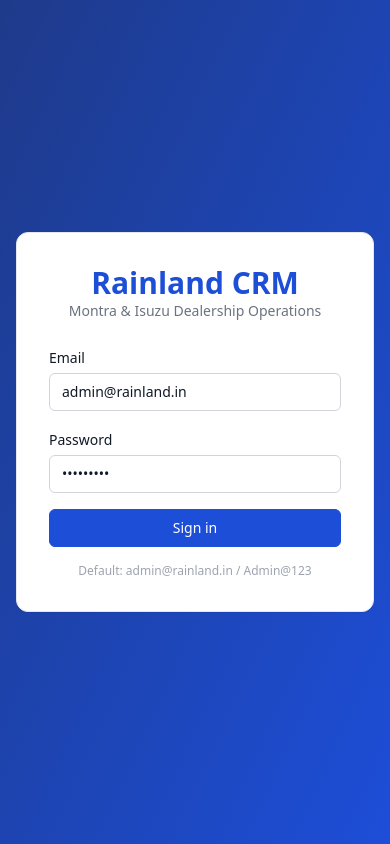
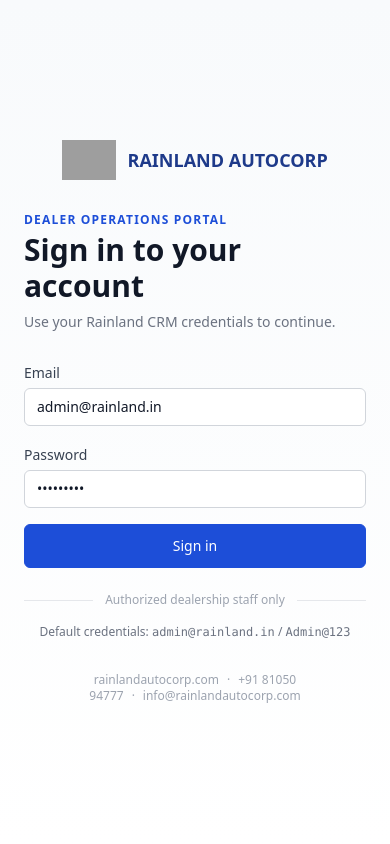
Before and after one commit to balatechn/crm-rainland, a Next.js app in the folder apps/web/: page /login in a window 390 px wide. Built offline with nearby package versions, Linux system fonts and the light colour scheme; no server answers; grey boxes are pictures that could not be loaded.

Commit message:
web: branded login page (Rainland logo+content) + topbar navigation

```diff
--- a/apps/web/src/app/(app)/layout.tsx
+++ b/apps/web/src/app/(app)/layout.tsx
@@ -1,18 +1,20 @@
 'use client';
 import Link from 'next/link';
 import { usePathname, useRouter } from 'next/navigation';
-import { useEffect, useState } from 'react';
+import { useEffect, useRef, useState } from 'react';
 import {
   LayoutDashboard, Users, Phone, FileText, Car, Building2,
   CalendarCheck, ClipboardList, Truck, MessageCircle, BarChart3,
-  LogOut, Menu, X, Tag, ShieldCheck, History,
+  LogOut, Menu, X, Tag, ShieldCheck, History, ChevronDown,
 } from 'lucide-react';
 import { getToken, getUser, setToken, setUser } from '@/lib/api';
 import { cn } from '@/lib/utils';
 
 type NavItem = { href: string; label: string; icon: any; roles?: string[] };
 
-const NAV: NavItem[] = [
+const LOGO = 'https://rainlandautocorp.com/logo.png';
+
+const PRIMARY: NavItem[] = [
   { href: '/dashboard',    label: 'Dashboard',     icon: LayoutDashboard },
   { href: '/leads',        label: 'Leads',         icon: Users },
   { href: '/pipeline',     label: 'Pipeline',      icon: ClipboardList },
@@ -22,40 +24,165 @@
   { href: '/deliveries',   label: 'Deliveries',    icon: Truck },
   { href: '/whatsapp',     label: 'WhatsApp',      icon: MessageCircle },
   { href: '/reports',      label: 'Reports',       icon: BarChart3 },
-  { href: '/masters/branches', label: 'Branches',  icon: Building2, roles: ['ADMIN','CRM_MANAGER','SALES_HEAD'] },
-  { href: '/masters/vehicles', label: 'Vehicles',  icon: Car,       roles: ['ADMIN','CRM_MANAGER','SALES_HEAD'] },
-  { href: '/masters/sources',  label: 'Lead Sources', icon: Phone,  roles: ['ADMIN','CRM_MANAGER','SALES_HEAD'] },
-  { href: '/users',        label: 'Users',         icon: ShieldCheck, roles: ['ADMIN','CRM_MANAGER'] },
-  { href: '/audit',        label: 'Audit Logs',    icon: History,     roles: ['ADMIN','CRM_MANAGER'] },
+];
+
+const MASTERS: NavItem[] = [
+  { href: '/masters/branches', label: 'Branches',     icon: Building2,  roles: ['ADMIN','CRM_MANAGER','SALES_HEAD'] },
+  { href: '/masters/vehicles', label: 'Vehicles',     icon: Car,        roles: ['ADMIN','CRM_MANAGER','SALES_HEAD'] },
+  { href: '/masters/sources',  label: 'Lead Sources', icon: Phone,      roles: ['ADMIN','CRM_MANAGER','SALES_HEAD'] },
+  { href: '/users',            label: 'Users',        icon: ShieldCheck,roles: ['ADMIN','CRM_MANAGER'] },
+  { href: '/audit',            label: 'Audit Logs',   icon: History,    roles: ['ADMIN','CRM_MANAGER'] },
 ];
 
 export default function AppLayout({ children }: { children: React.ReactNode }) {
   const router = useRouter();
   const pathname = usePathname();
   const [user, setU] = useState<any>(null);
-  const [open, setOpen] = useState(false);
+  const [mobileOpen, setMobileOpen] = useState(false);
+  const [mastersOpen, setMastersOpen] = useState(false);
+  const [profileOpen, setProfileOpen] = useState(false);
+  const mastersRef = useRef<HTMLDivElement>(null);
+  const profileRef = useRef<HTMLDivElement>(null);
 
   useEffect(() => {
     if (!getToken()) { router.replace('/login'); return; }
     setU(getUser());
   }, [router]);
 
+  // close dropdowns on outside click
+  useEffect(() => {
+    function onDoc(e: MouseEvent) {
+      if (mastersRef.current && !mastersRef.current.contains(e.target as Node)) setMastersOpen(false);
+      if (profileRef.current && !profileRef.current.contains(e.target as Node)) setProfileOpen(false);
+    }
+    document.addEventListener('mousedown', onDoc);
+    return () => document.removeEventListener('mousedown', onDoc);
+  }, []);
+
+  // close mobile drawer on navigation
+  useEffect(() => { setMobileOpen(false); }, [pathname]);
+
   function logout() {
     setToken(null); setUser(null); router.replace('/login');
   }
 
-  const items = NAV.filter(n => !n.roles || (user && n.roles.includes(user.role)));
+  const primary = PRIMARY.filter(n => !n.roles || (user && n.roles.includes(user.role)));
+  const masters = MASTERS.filter(n => !n.roles || (user && n.roles.includes(user.role)));
 
   return (
-    <div className="min-h-screen flex">
-      {/* Sidebar - desktop */}
-      <aside className="hidden md:flex md:w-60 flex-col bg-white border-r border-gray-200">
-        <div className="p-4 border-b">
-          <div className="text-lg font-bold text-brand">Rainland CRM</div>
-          <div className="text-xs text-gray-500">Montra · Isuzu</div>
+    <div className="min-h-screen flex flex-col bg-gray-50">
+      {/* Top bar */}
+      <header className="sticky top-0 z-30 bg-white border-b border-gray-200">
+        <div className="max-w-screen-2xl mx-auto px-3 lg:px-6 h-14 flex items-center gap-4">
+          {/* Logo + brand */}
+          <Link href="/dashboard" className="flex items-center gap-2 shrink-0">
+            {/* eslint-disable-next-line @next/next/no-img-element */}
+            <img src={LOGO} alt="Rainland Autocorp" className="h-8 w-auto" />
+            <div className="hidden sm:block leading-tight">
+              <div className="text-sm font-bold text-brand-dark tracking-wide">RAINLAND</div>
+              <div className="text-[10px] text-gray-500 -mt-0.5">CRM · Montra · Isuzu</div>
             </div>
-        <nav className="flex-1 p-2 overflow-y-auto">
-          {items.map(item => {
+          </Link>
+
+          {/* Desktop nav */}
+          <nav className="hidden lg:flex items-center gap-0.5 ml-2 flex-1 overflow-x-auto">
+            {primary.map(item => {
+              const Icon = item.icon;
+              const active = pathname?.startsWith(item.href);
+              return (
+                <Link key={item.href} href={item.href}
+                  className={cn('flex items-center gap-1.5 px-3 py-2 rounded-md text-sm font-medium whitespace-nowrap',
+                    active ? 'bg-brand text-white' : 'text-gray-700 hover:bg-gray-100')}>
+                  <Icon size={15} />
+                  <span>{item.label}</span>
+                </Link>
+              );
+            })}
+
+            {masters.length > 0 && (
+              <div className="relative" ref={mastersRef}>
+                <button
+                  onClick={() => setMastersOpen(v => !v)}
+                  className={cn('flex items-center gap-1 px-3 py-2 rounded-md text-sm font-medium whitespace-nowrap',
+                    masters.some(m => pathname?.startsWith(m.href))
+                      ? 'bg-brand text-white'
+                      : 'text-gray-700 hover:bg-gray-100')}>
+                  Admin <ChevronDown size={14} className={cn('transition-transform', mastersOpen && 'rotate-180')} />
+                </button>
+                {mastersOpen && (
+                  <div className="absolute right-0 mt-1 w-56 bg-white border border-gray-200 rounded-lg shadow-lg py-1 z-40">
+                    {masters.map(item => {
+                      const Icon = item.icon;
+                      const active = pathname?.startsWith(item.href);
+                      return (
+                        <Link key={item.href} href={item.href}
+                          onClick={() => setMastersOpen(false)}
+                          className={cn('flex items-center gap-2 px-3 py-2 text-sm',
+                            active ? 'bg-brand/10 text-brand' : 'text-gray-700 hover:bg-gray-50')}>
+                          <Icon size={15} /> {item.label}
+                        </Link>
+                      );
+                    })}
+                  </div>
+                )}
+              </div>
+            )}
+          </nav>
+
+          <div className="flex-1 lg:hidden" />
+
+          {/* Profile */}
+          <div className="relative" ref={profileRef}>
+            <button
+              onClick={() => setProfileOpen(v => !v)}
+              className="flex items-center gap-2 px-2 py-1.5 rounded-md hover:bg-gray-100">
+              <div className="h-8 w-8 rounded-full bg-brand text-white flex items-center justify-center text-sm font-semibold">
+                {(user?.name || '?').slice(0,1).toUpperCase()}
+              </div>
+              <div className="hidden md:block text-left leading-tight">
+                <div className="text-sm font-medium text-gray-800">{user?.name || '...'}</div>
+                <div className="text-[11px] text-gray-500">{user?.role}{user?.branch ? ' · '+user.branch : ''}</div>
+              </div>
+              <ChevronDown size={14} className="hidden md:block text-gray-400" />
+            </button>
+            {profileOpen && (
+              <div className="absolute right-0 mt-1 w-56 bg-white border border-gray-200 rounded-lg shadow-lg py-1 z-40">
+                <div className="px-3 py-2 border-b">
+                  <div className="text-sm font-medium">{user?.name}</div>
+                  <div className="text-xs text-gray-500">{user?.email}</div>
+                </div>
+                <button onClick={logout}
+                  className="w-full text-left flex items-center gap-2 px-3 py-2 text-sm text-red-600 hover:bg-red-50">
+                  <LogOut size={15}/> Logout
+                </button>
+              </div>
+            )}
+          </div>
+
+          {/* Mobile menu button */}
+          <button
+            onClick={() => setMobileOpen(true)}
+            className="lg:hidden p-2 rounded-md hover:bg-gray-100"
+            aria-label="Open menu">
+            <Menu size={20}/>
+          </button>
+        </div>
+      </header>
+
+      {/* Mobile drawer */}
+      {mobileOpen && (
+        <div className="lg:hidden fixed inset-0 z-40 bg-black/40" onClick={() => setMobileOpen(false)}>
+          <div className="absolute right-0 top-0 bottom-0 w-72 bg-white p-3 flex flex-col" onClick={e=>e.stopPropagation()}>
+            <div className="flex items-center justify-between mb-3 pb-2 border-b">
+              <div className="flex items-center gap-2">
+                {/* eslint-disable-next-line @next/next/no-img-element */}
+                <img src={LOGO} alt="Rainland" className="h-7" />
+                <span className="font-bold text-brand-dark">RAINLAND</span>
+              </div>
+              <button onClick={() => setMobileOpen(false)} className="p-1 rounded hover:bg-gray-100"><X size={18}/></button>
+            </div>
+            <nav className="flex-1 overflow-y-auto">
+              {primary.map(item => {
                 const Icon = item.icon;
                 const active = pathname?.startsWith(item.href);
                 return (
@@ -66,48 +193,30 @@
                   </Link>
                 );
               })}
-        </nav>
-        <div className="p-3 border-t">
-          <div className="text-sm font-medium">{user?.name}</div>
-          <div className="text-xs text-gray-500">{user?.role} {user?.branch ? '· '+user.branch : ''}</div>
-          <button onClick={logout} className="btn btn-outline w-full mt-2"><LogOut size={14}/> Logout</button>
-        </div>
-      </aside>
-
-      {/* Mobile header */}
-      <div className="md:hidden fixed top-0 inset-x-0 z-30 bg-white border-b flex items-center justify-between px-3 py-2">
-        <div className="text-base font-bold text-brand">Rainland CRM</div>
-        <button onClick={() => setOpen(true)} className="p-2 rounded hover:bg-gray-100"><Menu size={20}/></button>
-      </div>
-
-      {/* Mobile drawer */}
-      {open && (
-        <div className="md:hidden fixed inset-0 z-40 bg-black/40" onClick={() => setOpen(false)}>
-          <div className="absolute left-0 top-0 bottom-0 w-72 bg-white p-3 flex flex-col" onClick={e=>e.stopPropagation()}>
-            <div className="flex items-center justify-between mb-2">
-              <div className="text-base font-bold text-brand">Rainland CRM</div>
-              <button onClick={() => setOpen(false)} className="p-1 rounded hover:bg-gray-100"><X size={18}/></button>
-            </div>
-            <nav className="flex-1 overflow-y-auto">
-              {items.map(item => {
+              {masters.length > 0 && (
+                <>
+                  <div className="px-3 pt-3 pb-1 text-[11px] uppercase tracking-wider text-gray-400">Admin</div>
+                  {masters.map(item => {
                     const Icon = item.icon;
                     const active = pathname?.startsWith(item.href);
                     return (
-                  <Link key={item.href} href={item.href} onClick={() => setOpen(false)}
+                      <Link key={item.href} href={item.href}
                         className={cn('flex items-center gap-3 px-3 py-2 rounded-md text-sm mb-0.5',
                           active ? 'bg-brand text-white' : 'text-gray-700 hover:bg-gray-100')}>
                         <Icon size={16} /> {item.label}
                       </Link>
                     );
                   })}
+                </>
+              )}
             </nav>
             <button onClick={logout} className="btn btn-outline w-full mt-2"><LogOut size={14}/> Logout</button>
           </div>
         </div>
       )}
 
-      <main className="flex-1 min-w-0 md:pt-0 pt-12">
-        <div className="p-4 md:p-6 max-w-7xl mx-auto">{children}</div>
+      <main className="flex-1 min-w-0">
+        <div className="p-4 md:p-6 max-w-screen-2xl mx-auto">{children}</div>
       </main>
     </div>
   );
--- a/apps/web/src/app/login/page.tsx
+++ b/apps/web/src/app/login/page.tsx
@@ -2,6 +2,9 @@
 import { useState } from 'react';
 import { useRouter } from 'next/navigation';
 import { api, setToken, setUser } from '@/lib/api';
+
+const LOGO = 'https://rainlandautocorp.com/logo.png';
+const HERO = 'https://rainlandautocorp.com/landing.png';
 
 export default function LoginPage() {
   const router = useRouter();
@@ -23,28 +26,115 @@
   }
 
   return (
-    <div className="min-h-screen flex items-center justify-center px-4 bg-gradient-to-br from-brand-dark to-brand">
-      <div className="card w-full max-w-md p-8">
-        <div className="text-center mb-6">
-          <div className="text-3xl font-bold text-brand">Rainland CRM</div>
-          <div className="text-sm text-gray-500">Montra &amp; Isuzu Dealership Operations</div>
+    <div className="min-h-screen grid lg:grid-cols-2 bg-slate-950 text-white">
+      {/* Left: brand panel */}
+      <div
+        className="relative hidden lg:flex flex-col justify-between p-10 overflow-hidden"
+        style={{
+          backgroundImage: `linear-gradient(135deg, rgba(7,16,38,0.92) 0%, rgba(15,30,72,0.88) 60%, rgba(29,78,216,0.75) 100%), url('${HERO}')`,
+          backgroundSize: 'cover',
+          backgroundPosition: 'center',
+        }}
+      >
+        <div className="flex items-center gap-3">
+          {/* eslint-disable-next-line @next/next/no-img-element */}
+          <img src={LOGO} alt="Rainland Autocorp" className="h-12 w-auto drop-shadow" />
+          <div className="leading-tight">
+            <div className="text-lg font-semibold tracking-wide">RAINLAND AUTOCORP</div>
+            <div className="text-xs text-blue-200">Private Limited</div>
+          </div>
         </div>
-        <form onSubmit={submit} className="space-y-4">
-          <div>
-            <label className="text-sm font-medium">Email</label>
-            <input className="input mt-1" value={email} onChange={e=>setEmail(e.target.value)} required />
+
+        <div className="space-y-5">
+          <h1 className="text-4xl xl:text-5xl font-extrabold tracking-tight leading-tight">
+            Driving Innovation,<br/>Power &amp; Sustainability
+          </h1>
+          <p className="text-blue-100 max-w-md">
+            Karnataka&apos;s premier dealership for <span className="font-semibold text-white">Montra Electric Autos</span> and <span className="font-semibold text-white">Isuzu Vehicles</span>. Manage leads, test drives, bookings and deliveries across all branches in one place.
+          </p>
+          <div className="grid grid-cols-3 gap-3 max-w-md pt-2">
+            <Stat label="Dealer of the Year" value="2017-18" />
+            <Stat label="Market Share" value="#2 Nationwide" />
+            <Stat label="Branches" value="5 in Karnataka" />
           </div>
-          <div>
-            <label className="text-sm font-medium">Password</label>
-            <input className="input mt-1" type="password" value={password} onChange={e=>setPassword(e.target.value)} required />
+        </div>
+
+        <div className="text-xs text-blue-200/80">
+          © {new Date().getFullYear()} Rainland Autocorp Private Limited · Bangalore · Shimoga · Chikmagalur · Mangalore · Thirthahalli
+        </div>
+      </div>
+
+      {/* Right: login form */}
+      <div className="flex items-center justify-center px-6 py-10 bg-gradient-to-b from-slate-50 to-white text-gray-900">
+        <div className="w-full max-w-md">
+          <div className="lg:hidden flex items-center gap-3 mb-8 justify-center">
+            {/* eslint-disable-next-line @next/next/no-img-element */}
+            <img src={LOGO} alt="Rainland Autocorp" className="h-10 w-auto" />
+            <div className="text-lg font-bold text-brand-dark">RAINLAND AUTOCORP</div>
           </div>
-          {err && <div className="text-sm text-red-600 bg-red-50 p-2 rounded">{err}</div>}
-          <button className="btn btn-primary w-full" disabled={busy}>{busy ? 'Signing in…' : 'Sign in'}</button>
-        </form>
-        <div className="mt-4 text-xs text-gray-400 text-center">
-          Default: admin@rainland.in / Admin@123
+
+          <div className="mb-7">
+            <div className="text-xs uppercase tracking-widest text-brand font-semibold">Dealer Operations Portal</div>
+            <h2 className="text-3xl font-bold text-gray-900 mt-1">Sign in to your account</h2>
+            <p className="text-sm text-gray-500 mt-2">Use your Rainland CRM credentials to continue.</p>
+          </div>
+
+          <form onSubmit={submit} className="space-y-4">
+            <div>
+              <label className="text-sm font-medium text-gray-700">Email</label>
+              <input
+                className="input mt-1"
+                value={email}
+                onChange={e=>setEmail(e.target.value)}
+                required
+                autoComplete="email"
+              />
+            </div>
+            <div>
+              <label className="text-sm font-medium text-gray-700">Password</label>
+              <input
+                className="input mt-1"
+                type="password"
+                value={password}
+                onChange={e=>setPassword(e.target.value)}
+                required
+                autoComplete="current-password"
+              />
+            </div>
+            {err && <div className="text-sm text-red-700 bg-red-50 border border-red-200 p-2.5 rounded">{err}</div>}
+            <button className="btn btn-primary w-full h-11 text-base" disabled={busy}>
+              {busy ? 'Signing in…' : 'Sign in'}
+            </button>
+          </form>
+
+          <div className="mt-6 flex items-center gap-3 text-xs text-gray-400">
+            <div className="flex-1 h-px bg-gray-200" />
+            <span>Authorized dealership staff only</span>
+            <div className="flex-1 h-px bg-gray-200" />
+          </div>
+
+          <div className="mt-4 text-xs text-gray-500 text-center">
+            Default credentials: <span className="font-mono">admin@rainland.in</span> / <span className="font-mono">Admin@123</span>
+          </div>
+
+          <div className="mt-8 text-center text-xs text-gray-400">
+            <a href="https://rainlandautocorp.com" target="_blank" rel="noreferrer" className="hover:text-brand">rainlandautocorp.com</a>
+            <span className="mx-2">·</span>
+            <a href="tel:+918105094777" className="hover:text-brand">+91 81050 94777</a>
+            <span className="mx-2">·</span>
+            <a href="mailto:info@rainlandautocorp.com" className="hover:text-brand">info@rainlandautocorp.com</a>
+          </div>
         </div>
       </div>
     </div>
   );
 }
+
+function Stat({ label, value }: { label: string; value: string }) {
+  return (
+    <div className="rounded-lg bg-white/10 backdrop-blur px-3 py-2 border border-white/15">
+      <div className="text-[10px] uppercase tracking-wider text-blue-200">{label}</div>
+      <div className="text-sm font-semibold text-white mt-0.5">{value}</div>
+    </div>
+  );
+}
```
Lines whose indentation alone changed are shown as unchanged.
